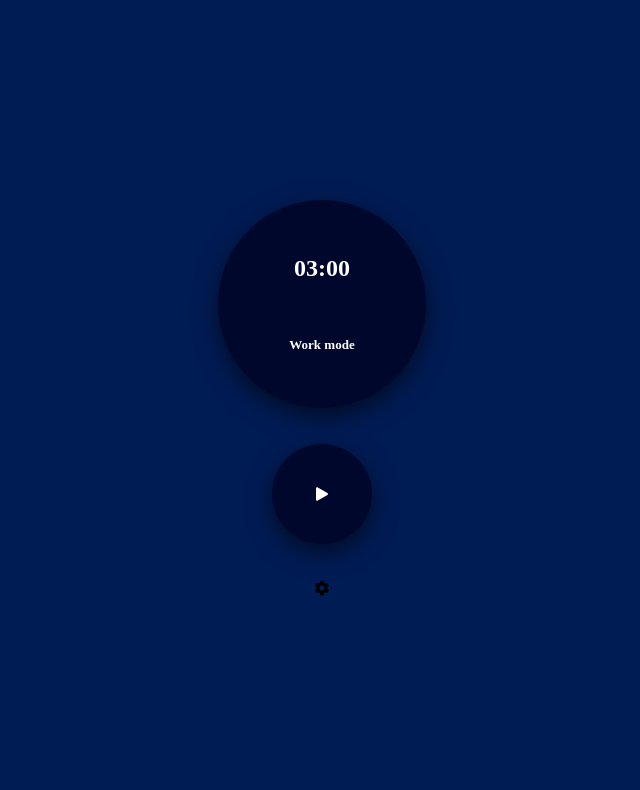
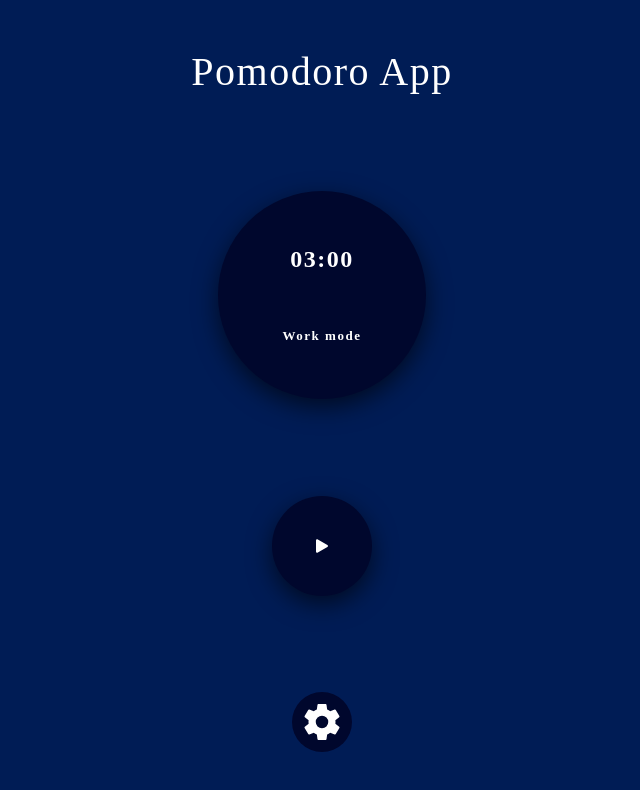
Before and after one commit to constThiagoSilva/pomodoro-app, a React (Vite) app: page / in a window 1280 px wide. Shown: the top 790 px of the page, without its empty margins (318-958 px from the left). Built offline with nearby package versions, Linux system fonts and the light colour scheme.

Commit message:
fix: fix visual pomodoro

```diff
--- a/src/components/Pomodoro/index.tsx
+++ b/src/components/Pomodoro/index.tsx
@@ -63,11 +63,12 @@ export const Pomodoro = () => {
   return (
     <Container>
       <Content>
+        <span>Pomodoro App</span>
         <Timer>
           <span>
             {minutesLeft < 10 ? `0${minutesLeft}` : minutesLeft}:
             {secondsLeft < 10 ? `0${secondsLeft}` : secondsLeft}
-            <h1>{mode === "work" ? "Work mode" : "Break mode"}</h1>
+            <h3>{mode === "work" ? "Work mode" : "Break mode"}</h3>
           </span>
         </Timer>
         <PlayButton isPlayed={isPlayed} setIsPlayed={setIsPlayed} />
--- a/src/components/Pomodoro/styles.ts
+++ b/src/components/Pomodoro/styles.ts
@@ -13,13 +13,19 @@ export const Container = styled.div`
 `
 
 export const Content = styled.main`
-    height: 50%;
+    height: 100%;
     width: 80%;
 
     display: flex;
-    justify-content: space-between;
+    justify-content: space-around;
     align-items: center;
     flex-direction: column;
+
+    span {
+        font-size: 40px;
+        color: white;
+        letter-spacing: 1.5px;
+    }
 `
 
 export const Timer = styled.div`
@@ -50,13 +56,36 @@ export const Timer = styled.div`
 
         color: #fff;
 
-        h1 {
+        h3 {
             font-size: small;
+            font-weight: bold;
         }
     }
 
 `
 
 export const SettingsContainer = styled.div`
+    height: 60px;
+    width: 60px;
 
+
+
+    display: flex;
+    justify-content: center;
+    align-items: center;
+
+    border-radius: 50%;
+
+    font-size: 40px;
+
+    background-color: ${({theme}) => theme.colors.blue_900};
+    color: white;
+
+    cursor: pointer;
+
+    transition: all .2s;
+
+    &:hover {
+        filter: brightness(0.9);
+    }
 `
```
